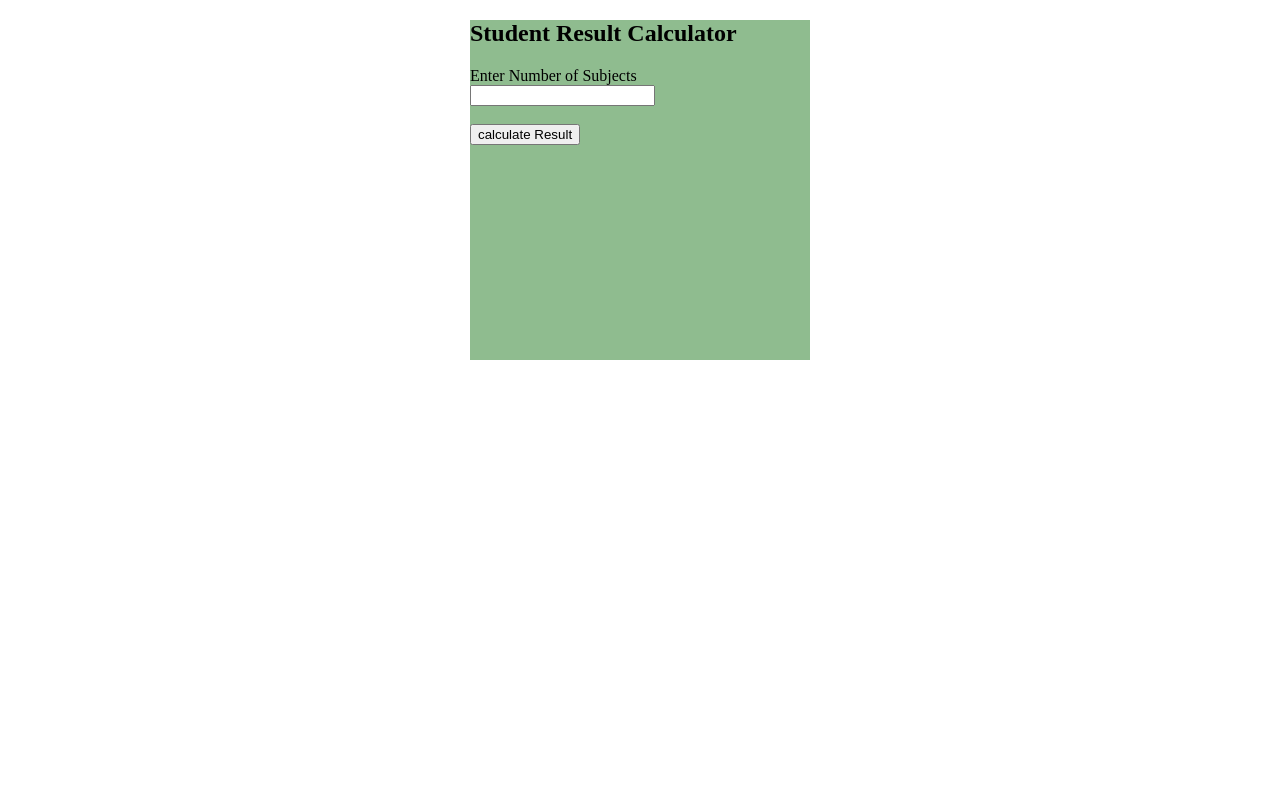
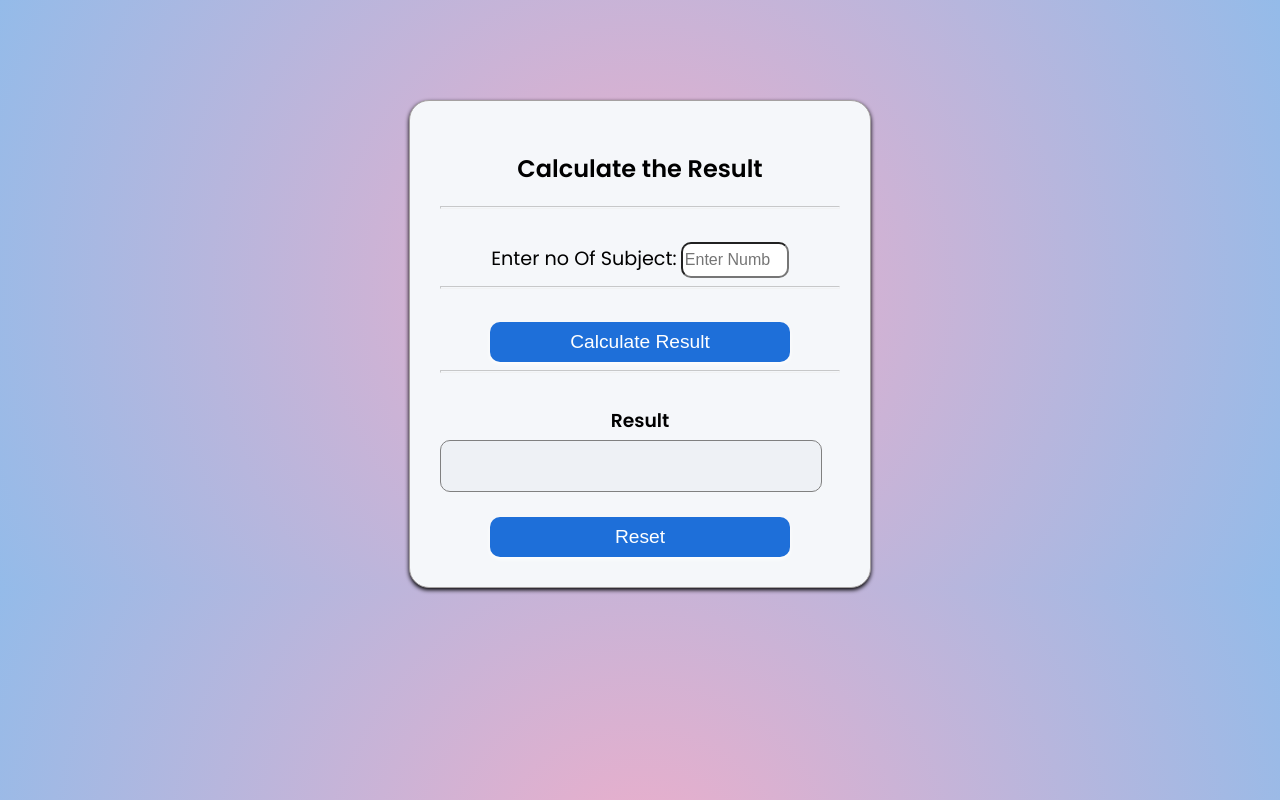
Before and after one commit to prateekchaurasiya2007-kld/CSE-28-2nd-Sem, a plain HTML site: page nodejs/EXP-4/ex4.html in a window 1280 px wide. Drawn offline with Linux system fonts and the light colour scheme.

Commit message:
experiment 4

```diff
--- a/nodejs/EXP-4/ex4.html
+++ b/nodejs/EXP-4/ex4.html
@@ -3,30 +3,102 @@
 <head>
     <meta charset="UTF-8">
     <meta name="viewport" content="width=device-width, initial-scale=1.0">
-    <title>marks</title>
-    <style>
-        .container{
-            width: 340px;
-            height: 340px;
-            background-color: darkseagreen;
-            margin: 0 auto;
+    <title>Document</title>
+   <link href="https://fonts.googleapis.com/css2?family=Poppins:wght@300;400;500;600&display=swap" rel="stylesheet">
+   <style>
+    body{
+    margin: 0;
+    padding: 0;
+    display: flex;
+    justify-content: center;
+    font-family: 'Poppins', sans-serif;
+    background: #EEAECA;
+    background: radial-gradient(circle, rgba(238, 174, 202, 1) 0%, rgba(148, 187, 233, 1) 100%);
 
-        }
-
-
-    </style>
+}
+.container{
+    padding: 30px;
+    margin-top: 100px;
+    width: 400px;
+    height: auto;
+    border: 1px solid rgb(165, 161, 161);
+    text-align: center;
+   border-radius: 20px;
+   box-shadow: 0 2px 4px 0;
+   background-color: #F5F7FA;
+}
+label{
+    font-size:1.2rem;
+}
+input{
+    width: 100px;
+    height: 30px;
+    border-radius: 10px;
+    font-size: 1rem;
+}
+hr{
+    color: rgb(205, 202, 202);
+    opacity: 0.5;
+    height: 1px;
+}
+button{
+ width: 300px;
+ height: 40px;
+ color: white;
+ background-color: #1E6FD9;
+ border-radius: 10px;
+ border: none;
+ box-shadow: 0 2px 4px 0;
+ opacity: 1;
+ font-size: larger;
+ cursor: pointer;
+}
+button:hover{
+    animation-name:hover;
+   background-color: #1557B0;
+   animation-duration: 1s;
+}
+@keyframes hover{
+    from{opacity: 0.5;}to{opacity:1;}
+}
+h3{
+    margin: 0;
+    padding-bottom: 5px;
+}
+#result{
+    width: 380px;
+    border: 1px solid black;
+   min-height: 50px;
+    background-color: #EEF1F5;
+    border: 1px solid grey ;
+    font-size: larger;
+    border-radius: 10px;
+}
+.color{
+    background-color: green;
+}
+   </style>
 </head>
 <body>
-    <div class="container">
-       <h2>Student Result Calculator</h2>
-        <label for="subjects"> Enter Number of Subjects</label><br>
-        <input type="number" id="subjects"><br><br>
-        <button onclick="calculateresult()">calculate Result</button>
-        <div id="Result"></div>
+<div class="container" >
+    <h2>Calculate the Result</h2>
+    <hr>
+    <br>
+    <label for="#">Enter no Of Subject:</label>
+    <input type="number" placeholder="Enter Number Of Subject" id="subject" >
+    <hr>
+    <br>
+    <button onclick="calculateResult()" id="button">Calculate Result</button>
+    <hr>
+    <br>
+    <h3>Result</h3>
+    <div id="result">
+
     </div>
-    <script src="ex4.js"></script>
+    <br>
+    <button onclick="resetResult()">Reset</button>
 
-
-
+</div>
+<script src="ex4.js" ></script>
 </body>
 </html>
--- a/nodejs/EXP-4/ex4.js
+++ b/nodejs/EXP-4/ex4.js
@@ -1,34 +1,55 @@
 function calculateResult(){
-    let n = document.getElementById("subjects").value;
-    let total = 0;
-    for(let i=1;i<n;i++){
-        let marks = parseFloat(prompt("Enter marks for subject" +i))
-        total = total + marks;
+    let n =document.getElementById("subject").value;
+    if(n<1){
+        return 0;
     }
-    let average = total/n;
-    let grade;
-    let result;
-    if(average>80)
-{
-     grade="A"
+    let total=0;
+    let marks;
+    let SubjectsMarks="";
+    for(let i=0;i<n;i++){
+        marks=parseFloat(prompt("Enter indivisul subject marks"));
+        total=total+marks;
+        SubjectsMarks+= "<span>"+"Subject "+(i+1)+" marks="+marks+"<br>"+"</span>";
+
+    }
+    let average=total/n;
+    let grade
+    if(average>80){
+        grade='A';
     }
     else if(average>70){
-        grade="B"
+        grade='B';
     }
     else if(average>60){
-        grade="C"
+        grade='C';
     }
-    else if (average>40){
-        grade="D"
+    else if(average>45){
+        grade='D';
+    }
+    else if(average>33){
+        grade='E';
     }
     else{
-        grade="E"
+        grade='F';
     }
-      let result;
-      if(average>40){
-        result="passed";
+    let Result;
+    if(average>33){
+        Result="passed";
     }
     else{
-        result="failed"
+        Result="failed";
     }
+    document.getElementById("result").innerHTML=
+    SubjectsMarks+"<br>"+"<hr>"+
+   " <span>"+
+    "Total marks="+total+
+    "<br>Average="+average+
+    "<br>Grade="+grade+
+    "<br>Result="+Result
+    +"</span>";
+
 }
+function resetResult(){
+    document.getElementById("subject").value = "";
+    document.getElementById("result").innerHTML = "";
+}
```
Lines whose indentation alone changed are shown as unchanged.
